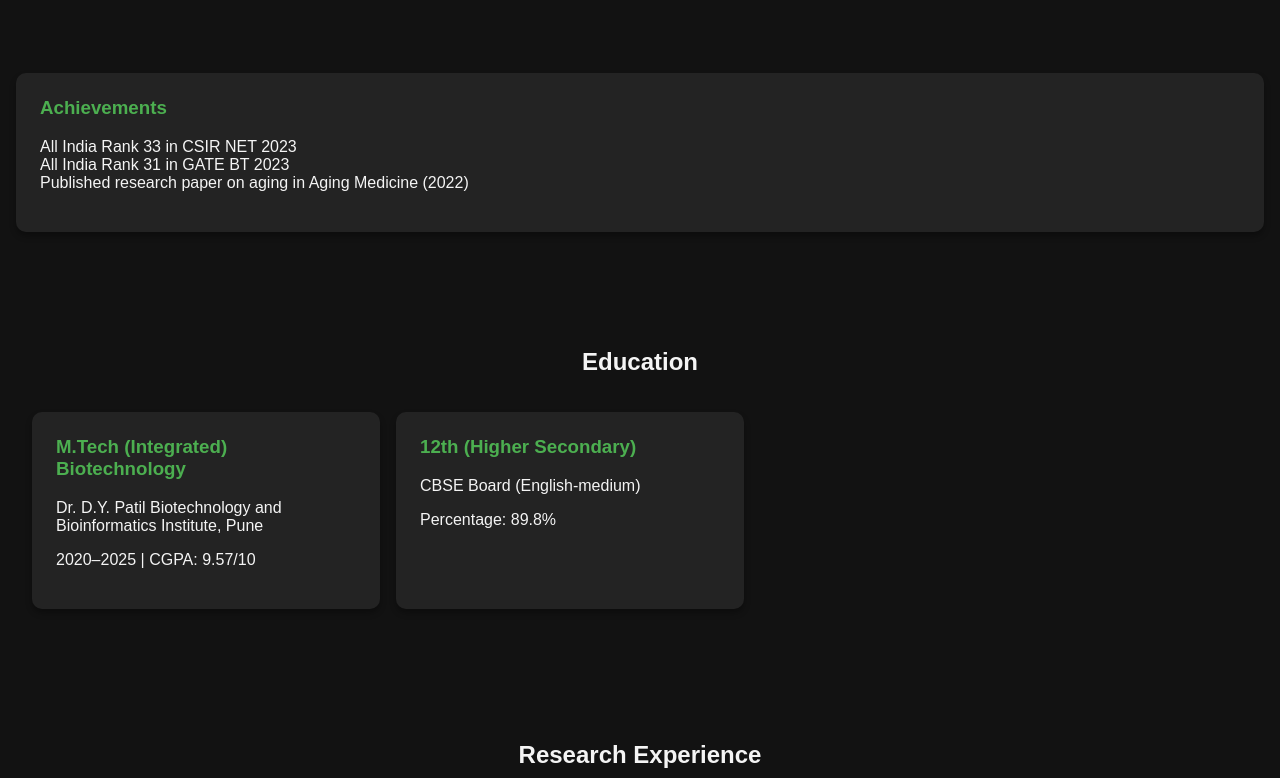
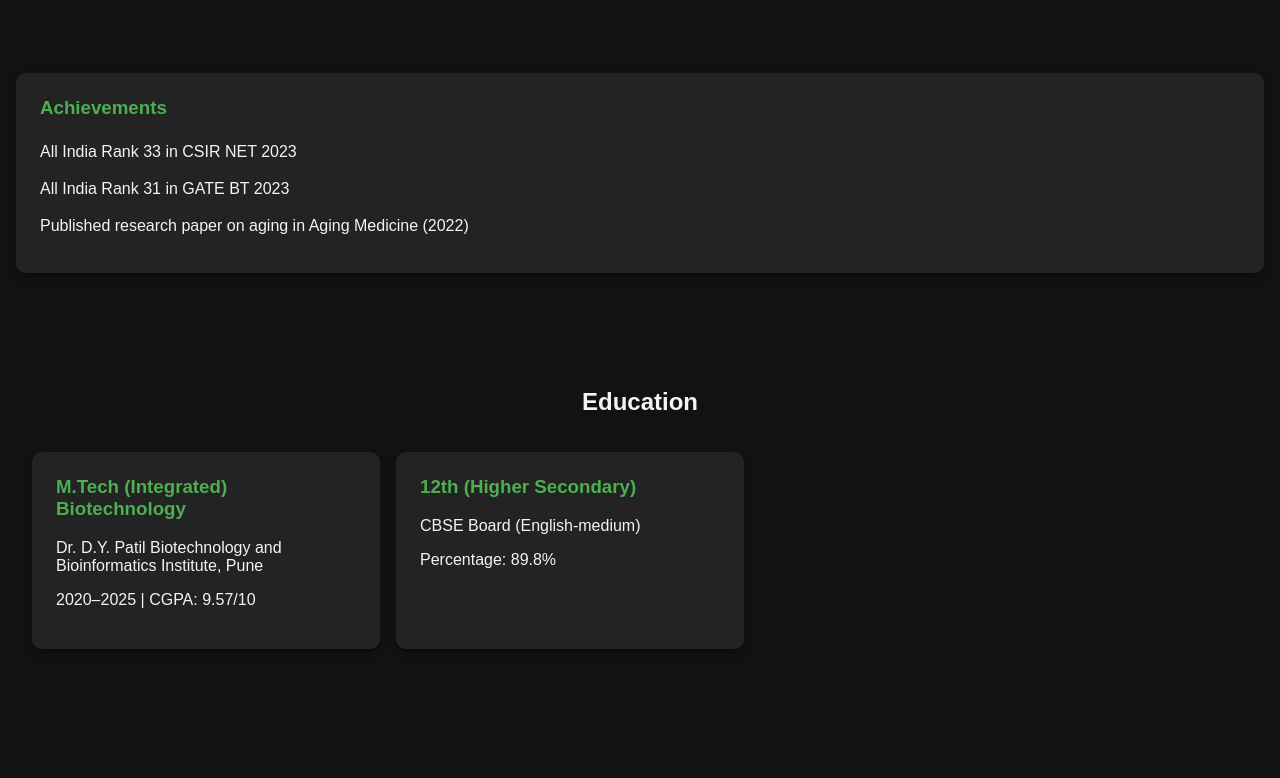
Before and after one commit to atharvashinde-hub/Atharva-Shinde, a plain HTML site: page index.html in a window 1280 px wide. Shown: the part 800-1578 px from the top of the page. Drawn offline with Linux system fonts and the light colour scheme.

Commit message:
Update style.css

```diff
--- a/style.css
+++ b/style.css
@@ -93,9 +93,16 @@ nav ul li a:hover {
 }
 
 .card ul {
+    list-style: none;
     padding: 0;
-    list-style: none;
+    margin: 0;
+    line-height: 1.8; /* Increase line spacing */
 }
+
+.card ul li {
+    margin-bottom: 0.5rem; /* Optional: Add space between items */
+}
+
 
 /* Footer */
 footer {
```
